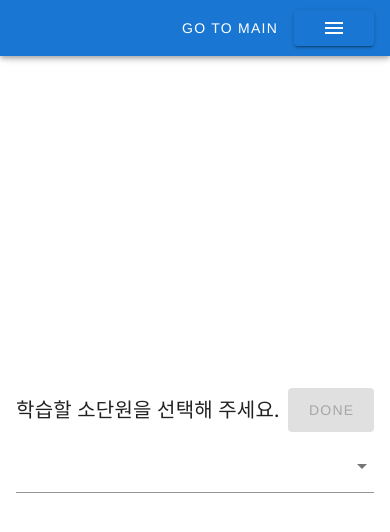
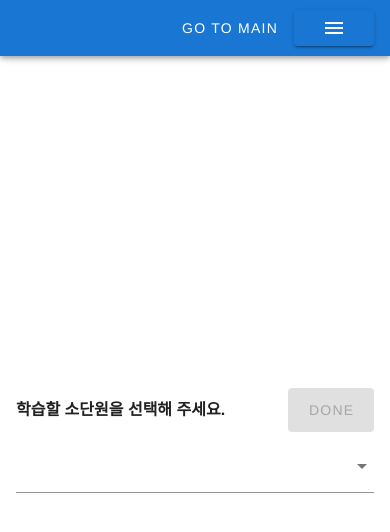
Before and after one commit to woosukji/aitutor-web-interface, a Vue app in the folder aitutor-web/: page /chapter-test in a window 390 px wide. Shown: the top 532 px of the page. Built offline with nearby package versions, Linux system fonts and the light colour scheme; no server answers; what vue-katex would draw is missing.

Commit message:
adjust layout
- `ChapterTest` 레이아웃 모바일 대응 수정
- `Navigation` 로고 화이트로 변경

```diff
--- a/aitutor-web/src/components/ChapterSelection.vue
+++ b/aitutor-web/src/components/ChapterSelection.vue
@@ -1,7 +1,9 @@
 <template>
   <v-card max-width="800" elevation="0">
     <v-list-item>
-      <div class="text-h6">학습할 소단원을 선택해 주세요.</div>
+      <div class="font-weight-bold text-sm-h6">
+        학습할 소단원을 선택해 주세요.
+      </div>
 
       <v-spacer></v-spacer>
 
--- a/aitutor-web/src/components/Navigation.vue
+++ b/aitutor-web/src/components/Navigation.vue
@@ -15,7 +15,7 @@
         class="shrink mt-1 hidden-sm-and-down"
         contain
         min-width="100"
-        src="../assets/agilesoda_name.png"
+        src="../assets/agilesoda_name_white.png"
         width="100"
       />
     </div>
--- a/aitutor-web/src/views/ChapterTest.vue
+++ b/aitutor-web/src/views/ChapterTest.vue
@@ -10,7 +10,7 @@
 
     <v-container
       v-else-if="mode === 'solve-problems'"
-      class="solve-problems pa-8"
+      class="solve-problems mb-auto mb-sm-0 pa-8"
     >
       <v-row>
         <v-col>
```
Also changed, not shown: aitutor-web/src/assets/agilesoda_name_white.png (added).
